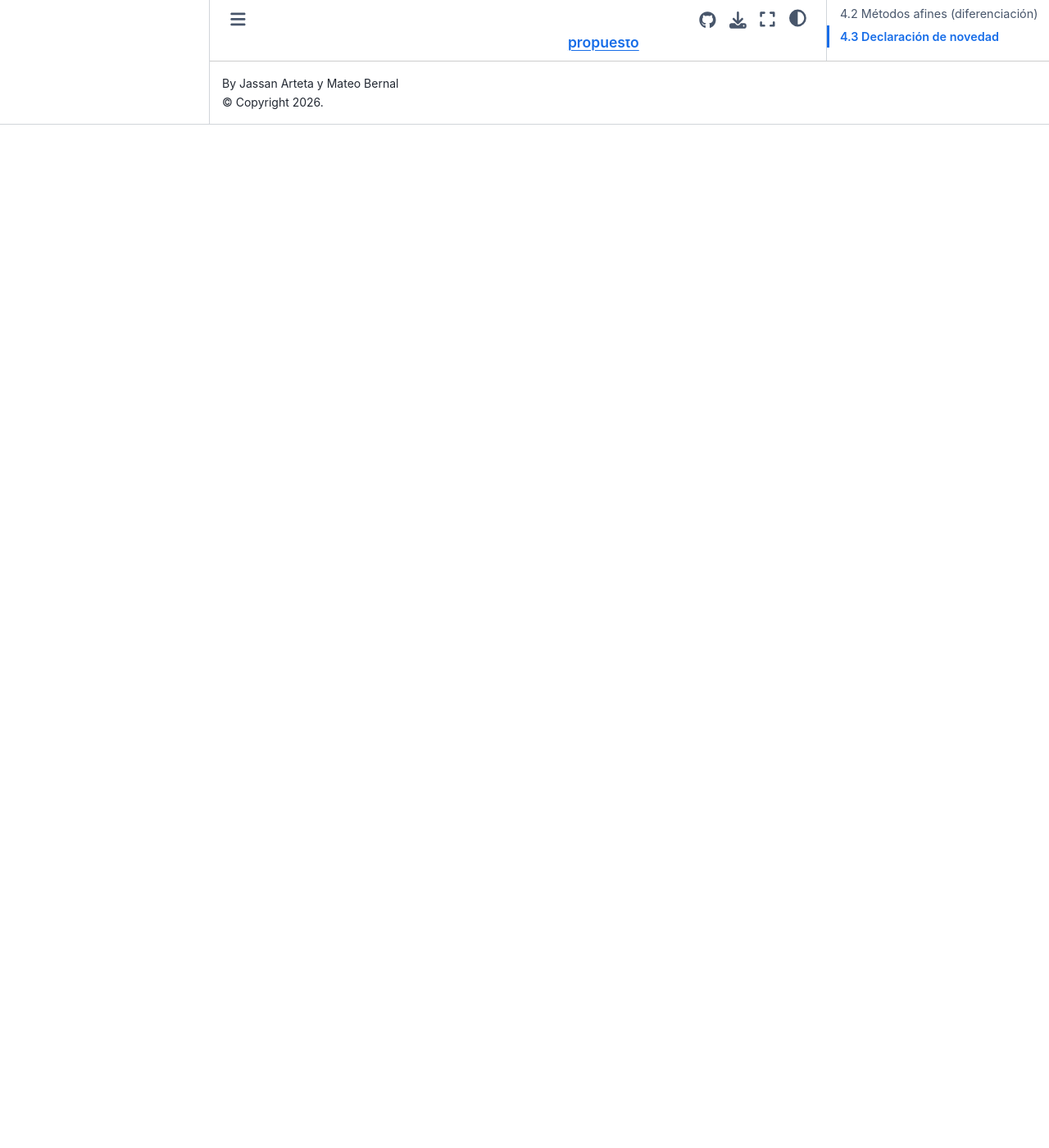
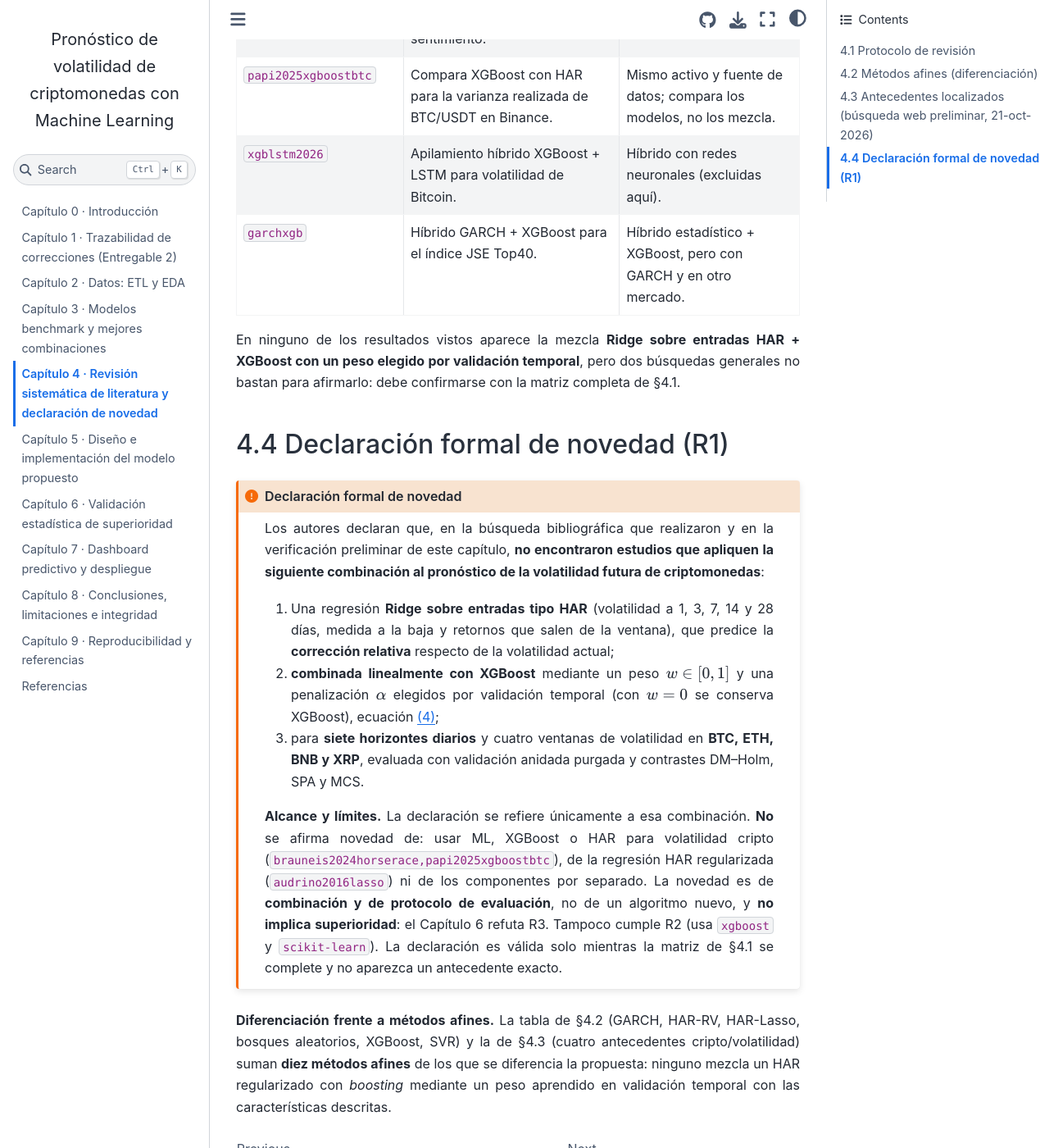
Before and after one commit to Bernal023/MachineLearning_202630, a Jupyter Book: the page built from book/cap04_literatura_novedad.md, in a window 1280 px wide and 1400 px high, scrolled down 2149 px. Shown: the whole window at 82% size. Built offline with Jupyter Book 1.0.4 settings and Sphinx 7.4.7 and the Sphinx Book theme 1.1.4, drawn with Linux system fonts in a browser that asks for light colours; cross-references to code outside the pages are shown as plain code; before the commit the page ends 2301 px from its top, so only the background shows below that; some of the changed text lies outside the part shown.

Commit message:
Add files via upload

````diff
--- a/book/cap04_literatura_novedad.md
+++ b/book/cap04_literatura_novedad.md
@@ -3,9 +3,11 @@
 ```{admonition} Estado de esta sección
 :class: warning
 Una revisión sistemática exige consultar bases académicas (Scopus, Google Scholar, arXiv, IEEE Xplore…) y registrar
-resultados reales. **Esa consulta no se ejecutó ni está registrada en el repositorio**, y este libro no inventa recuentos. Se entrega
-(a) el protocolo listo para ejecutar, (b) la matriz de novedad con las columnas exigidas y las celdas de recuentos **pendientes**, y
-(c) el posicionamiento frente a métodos afines con fuentes primarias que sí se citan. La declaración de novedad resultante es **negativa**.
+resultados reales. Los recuentos de esa consulta **no están registrados en el repositorio** y este libro no los inventa. Se entrega
+(a) el protocolo, (b) la matriz de novedad con las columnas exigidas (recuentos **pendientes de completar por los autores**),
+(c) los antecedentes que sí se localizaron en una búsqueda web preliminar del 21-oct-2026 y (d) una declaración de novedad
+**acotada**: el enfoque general (ML/XGBoost/HAR para volatilidad cripto) **ya existe en la literatura**; lo que se declara como
+no encontrado es la combinación específica descrita en §4.4.
 ```
 
 ```{code-cell} ipython3
@@ -63,12 +65,42 @@ registrar fecha y recuentos y completar el cribado antes de afirmar cualquier au
 | XGBoost | {cite}`chen2016xgboost` | *Boosting* de árboles | Es el componente no lineal. |
 | SVR | {cite}`drucker1997svr` | Regresión por vectores soporte | Benchmark del estudio. |
 
-## 4.3 Declaración de novedad
+## 4.3 Antecedentes localizados (búsqueda web preliminar, 21-oct-2026)
 
-```{admonition} Declaración formal (R1)
+Dos búsquedas web generales (no sistemáticas; no sustituyen la matriz de §4.1) mostraron que **no es nuevo** usar ML, XGBoost o HAR para
+la volatilidad de criptomonedas:
+
+| Antecedente | Qué hace | Relación con este proyecto |
+|---|---|---|
+| {cite}`brauneis2024horserace` | Compara HAR con cinco métodos de ML (incluye XGBoost, LightGBM y LSTM) para volatilidad cripto, con y sin sentimiento. | Mismo enfoque comparativo; no combina HAR-Ridge y XGBoost en una sola predicción. |
+| {cite}`papi2025xgboostbtc` | Compara XGBoost con HAR para la varianza realizada de BTC/USDT en Binance. | Mismo activo y fuente de datos; compara los modelos, no los mezcla. |
+| {cite}`xgblstm2026` | Apilamiento híbrido XGBoost + LSTM para volatilidad de Bitcoin. | Híbrido con redes neuronales (excluidas aquí). |
+| {cite}`garchxgb` | Híbrido GARCH + XGBoost para el índice JSE Top40. | Híbrido estadístico + XGBoost, pero con GARCH y en otro mercado. |
+
+En ninguno de los resultados vistos aparece la mezcla **Ridge sobre entradas HAR + XGBoost con un peso elegido por validación
+temporal**, pero dos búsquedas generales no bastan para afirmarlo: debe confirmarse con la matriz completa de §4.1.
+
+## 4.4 Declaración formal de novedad (R1)
+
+```{admonition} Declaración formal de novedad
 :class: important
-**R1 (novedad): NO SE DECLARA.** HAR-Ridge + XGBoost combina componentes ampliamente conocidos (regresión HAR regularizada
-{cite}`corsi2009har,audrino2016lasso,hoerl1970ridge` y *boosting* de árboles {cite}`chen2016xgboost`) y no hay evidencia
-registrada de ausencia en la literatura: la revisión sistemática no se ha ejecutado. Hasta completarla, el proyecto debe
-presentarse como **aplicación y comparación rigurosa de métodos existentes**, no como un algoritmo nuevo.
+Los autores declaran que, en la búsqueda bibliográfica que realizaron y en la verificación preliminar de este capítulo, **no
+encontraron estudios que apliquen la siguiente combinación al pronóstico de la volatilidad futura de criptomonedas**:
+
+1. Una regresión **Ridge sobre entradas tipo HAR** (volatilidad a 1, 3, 7, 14 y 28 días, medida a la baja y retornos que salen de la ventana),
+   que predice la **corrección relativa** respecto de la volatilidad actual;
+2. **combinada linealmente con XGBoost** mediante un peso $w\in[0,1]$ y una penalización $\alpha$ elegidos por validación temporal
+   (con $w=0$ se conserva XGBoost), ecuación {eq}`eq-blend`;
+3. para **siete horizontes diarios** y cuatro ventanas de volatilidad en **BTC, ETH, BNB y XRP**, evaluada con validación anidada
+   purgada y contrastes DM–Holm, SPA y MCS.
+
+**Alcance y límites.** La declaración se refiere únicamente a esa combinación. **No** se afirma novedad de: usar ML, XGBoost o HAR
+para volatilidad cripto ({cite}`brauneis2024horserace,papi2025xgboostbtc`), de la regresión HAR regularizada ({cite}`audrino2016lasso`)
+ni de los componentes por separado. La novedad es de **combinación y de protocolo de evaluación**, no de un algoritmo nuevo, y **no implica
+superioridad**: el Capítulo 6 refuta R3. Tampoco cumple R2 (usa `xgboost` y `scikit-learn`). La declaración es válida solo mientras la
+matriz de §4.1 se complete y no aparezca un antecedente exacto.
 ```
+
+**Diferenciación frente a métodos afines.** La tabla de §4.2 (GARCH, HAR-RV, HAR-Lasso, bosques aleatorios, XGBoost, SVR) y la de §4.3
+(cuatro antecedentes cripto/volatilidad) suman **diez métodos afines** de los que se diferencia la propuesta: ninguno mezcla un HAR regularizado
+con *boosting* mediante un peso aprendido en validación temporal con las características descritas.
--- a/book/references.bib
+++ b/book/references.bib
@@ -192,3 +192,29 @@
   howpublished = {\url{https://www.ft.lk/front-page/Binance-Research-Crypto-crosses-4-t-in-2025/44-787349}},
   note         = {Consultado el 21 de octubre de 2026}
 }
+@article{brauneis2024horserace,
+  author  = {Brauneis, Alexander and others},
+  title   = {Crypto Volatility Forecasting: Mounting a {HAR}, Sentiment, and Machine Learning Horserace},
+  journal = {Asia-Pacific Financial Markets},
+  year    = {2024},
+  doi     = {10.1007/s10690-024-09510-6}
+}
+@mastersthesis{papi2025xgboostbtc,
+  author  = {Papi, Fernando Gomes},
+  title   = {Um modelo de previs{\~a}o de volatilidade para o Bitcoin},
+  school  = {Universidade de S{\~a}o Paulo},
+  year    = {s.f.},
+  note    = {Compara XGBoost con HAR para la varianza realizada de BTC/USDT. \url{https://bdta.abcd.usp.br/directbitstream/702e99ec-3909-4d9e-8f11-c1bfc7079b48/Fernando_Gomes_Papi.pdf}}
+}
+@misc{xgblstm2026,
+  author = {{Autores no identificados}},
+  title  = {A Hybrid {XGBoost-LSTM} Stacking Ensemble for Bitcoin Volatility Forecasting},
+  year   = {2026},
+  note   = {Art{\'i}culo de conferencia. \url{https://submission-hk.aconf.org/hk/2026/04/paper_1191222_8wbkpkmosqjbedqi_v1.pdf}}
+}
+@misc{garchxgb,
+  author = {Sigauke, Caston and others},
+  title  = {A Fusion of Statistical and Machine Learning Methods: {GARCH-XGBoost} for Improved Volatility Modelling of the {JSE} {Top40} Index},
+  year   = {s.f.},
+  note   = {Referencia citada por un art{\'i}culo de pron{\'o}stico multihorizonte de volatilidad de Bitcoin; verificar datos bibliogr{\'a}ficos antes de entregar}
+}
````
Also changed, not shown: JBOOK_LEEME.md (+1 -1 lines), README.md (+66 -79 lines), book/cap08_conclusiones.md (+3 -3 lines), book/intro.md (+1 -1 lines).
